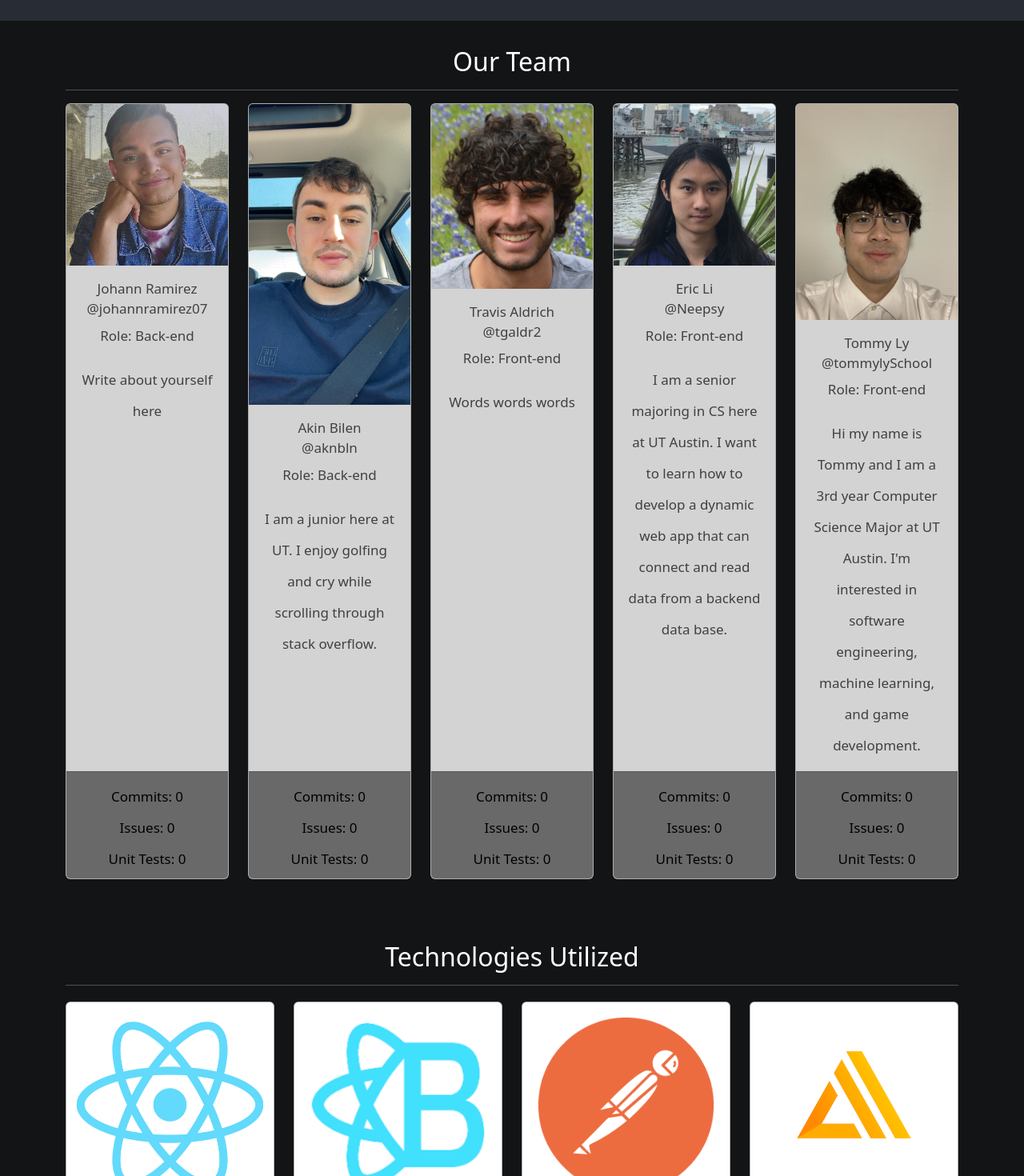
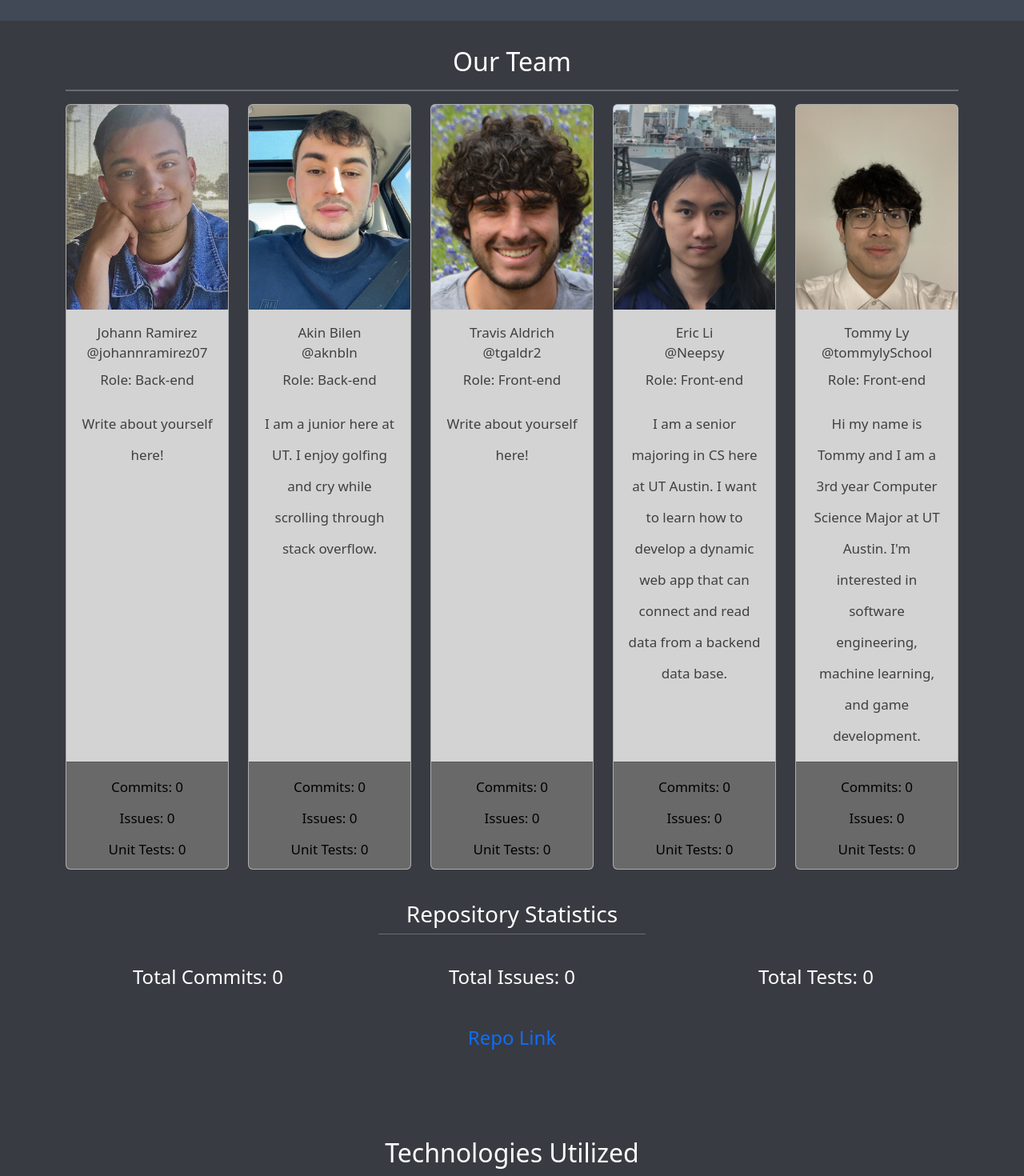
Before and after one commit to aknbln/sportsrightnow, a React (Create React App) app in the folder front-end/: page /about in a window 1280 px wide. Shown: the part 220-1690 px from the top of the page at 80% size. Built offline with nearby package versions, Linux system fonts and the light colour scheme; no server answers.

Commit message:
About page now gets info from Gitlab

```diff
--- a/front-end/public/index.html
+++ b/front-end/public/index.html
@@ -24,7 +24,7 @@
       work correctly both with client-side routing and a non-root public URL.
       Learn how to configure a non-root public URL by running `npm run build`.
     -->
-    <title>React App</title>
+    <title>Sports Now</title>
   </head>
   <body>
     <noscript>You need to enable JavaScript to run this app.</noscript>
--- a/front-end/src/App.css
+++ b/front-end/src/App.css
@@ -14,7 +14,7 @@
 }
 
 .App-header {
-  background-color: #282c34;
+  background-color: #414957;
   min-height: 20vh;
   display: flex;
   flex-direction: column;
@@ -25,7 +25,7 @@
 }
 
 .App-body {
-  background-color: #131416;
+  background-color: #393b42;
   padding: 4vh;
   min-height: 100vh;
   display: flex;
@@ -39,6 +39,10 @@
   color: #61dafb;
 }
 
+a:link{
+  text-decoration: none;
+}
+
 @keyframes App-logo-spin {
   from {
     transform: rotate(0deg);
--- a/front-end/src/assets/TeamData.js
+++ b/front-end/src/assets/TeamData.js
@@ -12,10 +12,11 @@ const teamData = [
   {
     name: "Johann Ramirez",
     gitlab_username: "johannramirez07",
+    alias: "",
     email: "johannramirez05@gmail.com",
     image: JohannBio,
     role: "Back-end",
-    bio: "Write about yourself here",
+    bio: "Write about yourself here!",
     commits: 0,
     issues: 0,
     unit_tests: 0,
@@ -23,6 +24,7 @@ const teamData = [
   {
     name: "Akin Bilen",
     gitlab_username: "aknbln",
+    alias: "",
     image: AkinBio,
     role: "Back-end",
     bio: "I am a junior here at UT. I enjoy golfing and cry while scrolling through stack overflow.",
@@ -33,10 +35,11 @@ const teamData = [
   {
     name: "Travis Aldrich",
     gitlab_username: "tgaldr2",
+    alias: "",
     email: "tgaldr2@gmail.com",
     image: TravisBio,
     role: "Front-end",
-    bio: "Words words words",
+    bio: "Write about yourself here!",
     commits: 0,
     issues: 0,
     unit_tests: 0,
@@ -44,6 +47,7 @@ const teamData = [
   {
     name: "Eric Li",
     gitlab_username: "Neepsy",
+    alias: "",
     email: "eric55664@gmail.com",
     image: EricBio,
     role: "Front-end",
@@ -55,6 +59,7 @@ const teamData = [
   {
     name: "Tommy Ly",
     gitlab_username: "tommylySchool",
+    alias: "hybridshout",
     email: "tommyly471@gmail.com",
     image: TommyBio,
     role: "Front-end",
--- a/front-end/src/components/DeveloperCard.js
+++ b/front-end/src/components/DeveloperCard.js
@@ -27,7 +27,7 @@ const DeveloperCard = (props) => {
   return (
     <Card
     style= {{backgroundColor: 'lightgray'}}>
-      <Card.Img variant="top" src={image} />
+      <Card.Img variant="top" src={image} style={{width: '100%', height: '20vw', objectFit: 'cover'}}/>
       <Card.Body>
         <Card.Title><LightText>{name}</LightText></Card.Title>
 
--- a/front-end/src/index.js
+++ b/front-end/src/index.js
@@ -6,9 +6,9 @@ import reportWebVitals from './reportWebVitals';
 
 const root = ReactDOM.createRoot(document.getElementById('root'));
 root.render(
-  <React.StrictMode>
+
     <App />
-  </React.StrictMode>
+
 );
 
 // If you want to start measuring performance in your app, pass a function
--- a/front-end/src/pages/About.js
+++ b/front-end/src/pages/About.js
@@ -1,4 +1,4 @@
-import React from 'react'
+import React, { useState, useEffect } from 'react'
 import { teamData } from '../assets/TeamData'
 import { techData } from '../assets/TechData'
 import { apiData } from '../assets/APIData'
@@ -8,7 +8,89 @@ import Row from "react-bootstrap/Row"
 import Col from "react-bootstrap/Col"
 import Container from "react-bootstrap/Container";
 
+import axios from 'axios'
+
+const ax = axios.create({
+  baseURL: "https://gitlab.com/api/v4/projects/43387145/",
+  headers: {Authorization: "Bearer glpat-aJduU2GynJigL83TH_tS"}
+});
+
+const fetchGitlabStats = async () => {
+  let totalCommits = 0, totalIssues = 0
+
+  // Fetch commit stats
+  await ax
+  .get("/repository/contributors")
+  .then((response) =>{
+    console.log(response)
+    response.data.forEach((element) =>{
+      const{name, commits} = element
+
+      teamData.forEach((member) => {
+        if(member.name == name || member.gitlab_username == name || member.alias == name) {
+          // Some team members count as multiple contributers due to different emails
+          member.commits += commits
+        }
+      })
+      totalCommits += commits
+    })
+  })
+
+  // Fetch issue stats
+  // Make sure the API key is right or this won't work!
+  await ax
+  .get("/issues")
+  .then((response) => {
+    response.data.forEach((element) => {
+      const{ assignees } = element
+      assignees.forEach((assignee) => {
+        const{ name } = assignee
+        teamData.forEach((member) => {
+          if(member.name == name || member.gitlab_username == name || member.alias == name){
+            member.issues += 1
+          }
+        })
+      })
+      totalIssues += 1
+    })
+  })
+
+  // TODO: Unit tests aren't part of GitLab API. I guess we just hardcode them locally??
+
+  return {
+    totalCommits: totalCommits,
+    totalIssues: totalIssues,
+    teamData: teamData
+  }
+}
+
 const About = ({}) =>{
+
+  const [totalCommits, setTotalCommits] = useState(0);
+  const [totalIssues, setTotalIssues] = useState(0);
+  const [totalTests, setTotalTests] = useState(0);
+  const [team, setTeam] = useState([])
+
+   useEffect(() => {
+
+    // Reset stats before loading
+    teamData.forEach((member) => {
+      member.commits = 0
+      member.issues = 0
+    })
+
+    const fetchStats = async() => {
+        const stats = await fetchGitlabStats();
+        setTotalCommits(stats.totalCommits)
+        setTotalIssues(stats.totalIssues)
+        setTeam(stats.teamData)
+    }
+
+    console.log("useeffect triggered")
+
+    fetchStats()
+  }, [])
+
   return (
       <div className="App">
           <header className="App-header">
@@ -16,10 +98,10 @@ const About = ({}) =>{
             <p>Sports Now is an next generation database for all your sports player, team, and event needs</p>
           </header>
 
-            <body className="App-body">
+          <div className="App-body">
             <Container>
               <h2>Our Team</h2>
-                <hr style={{backgroundColor: 'white'}}/>
+              <hr style={{backgroundColor: 'white', height: "2px"}}/>
               <Row xs={2} md={3} lg={5}>
                 {teamData.map((member) => {
                   return (
@@ -29,13 +111,27 @@ const About = ({}) =>{
                   )
                 })}
               </Row>
+
+              <br/>
+              <h3>Repository Statistics</h3>
+              <hr style={{backgroundColor: 'white', width: "30%", margin: "auto"}}/>
+              <br/>
+              <Row>
+                <Col> <h4>Total Commits: {totalCommits}</h4></Col>
+                <Col> <h4>Total Issues: {totalIssues}</h4></Col>
+                <Col> <h4>Total Tests: {totalTests}</h4></Col>
+              </Row>
+              <br/>
+              <Row>
+                <h4><a href="https://gitlab.com/johannramirez07/cs373-idb-18">Repo Link</a></h4>
+              </Row>
               <br/>
               <br/>
             </Container>
 
-              <Container>
+            <Container style={{padding: '3vh'}}>
               <h2>Technologies Utilized</h2>
-                <hr style={{backgroundColor: 'white'}}/>
+              <hr style={{backgroundColor: 'white', height: "2px"}}/>
                 <Row xs={2} md={3} lg={4}>
                   {techData.map((dat) => {
                     return (
@@ -49,9 +145,9 @@ const About = ({}) =>{
                 <br/>
             </Container>
 
-              <Container>
-                <h2>API Info</h2>
-                <hr style={{backgroundColor: 'white'}}/>
+            <Container style={{padding: '3vh'}}>
+              <h2>APIs Utilized</h2>
+              <hr style={{backgroundColor: 'white', height: "2px"}}/>
                 <Row xs={2} md={3} lg={4}>
                   {apiData.map((dat) => {
                     return (
@@ -62,7 +158,7 @@ const About = ({}) =>{
                   })}
                 </Row>
             </Container>
-            </body>
+          </div>
 
 
         </div>
--- a/front-end/src/pages/Home.js
+++ b/front-end/src/pages/Home.js
@@ -1,5 +1,5 @@
 import React from 'react'
-import logo from '../logo.svg'
+import logo from '../assets/images/ball.svg'
 import TestButton from '../components/Button'
 import {Link} from 'react-router-dom'
 
@@ -7,7 +7,10 @@ const Home = ({}) =>{
     return (
         <div className="App">
             <header className="App-header">
-              <h2>Sports Now!</h2>
+              <h2>Sports Now</h2>
+              <h4>Sports information right here, right now!</h4>
+            </header>
+            <div className='App-body'>
               <img src={logo} className="App-logo" alt="logo" />
               <p>
                 Welcome to the amazing Sports Now Database!
@@ -15,7 +18,7 @@ const Home = ({}) =>{
               <Link to="/About">About</Link>
               <TestButton color='gainsboro' text='Button One'/>
               <TestButton color='aqua' text='Button Two'/>
-            </header>
+            </div>
           </div>
     )
 }
--- a/front-end/src/pages/NotFound.js
+++ b/front-end/src/pages/NotFound.js
@@ -6,10 +6,12 @@ const NotFound = ({}) =>{
     return (
         <div className="App">
             <header className="App-header">
-              <h2>404</h2>
+              <h1>404</h1>
+            </header>
+            <body className='App-body'>
               <p>The page you are looking for was not found</p>
               <Link to='/'>Return Home</Link>
-            </header>
+            </body>
           </div>
     )
 }
```
Also changed, not shown: front-end/src/assets/images/ball.svg (added). Lines whose indentation alone changed are shown as unchanged.
